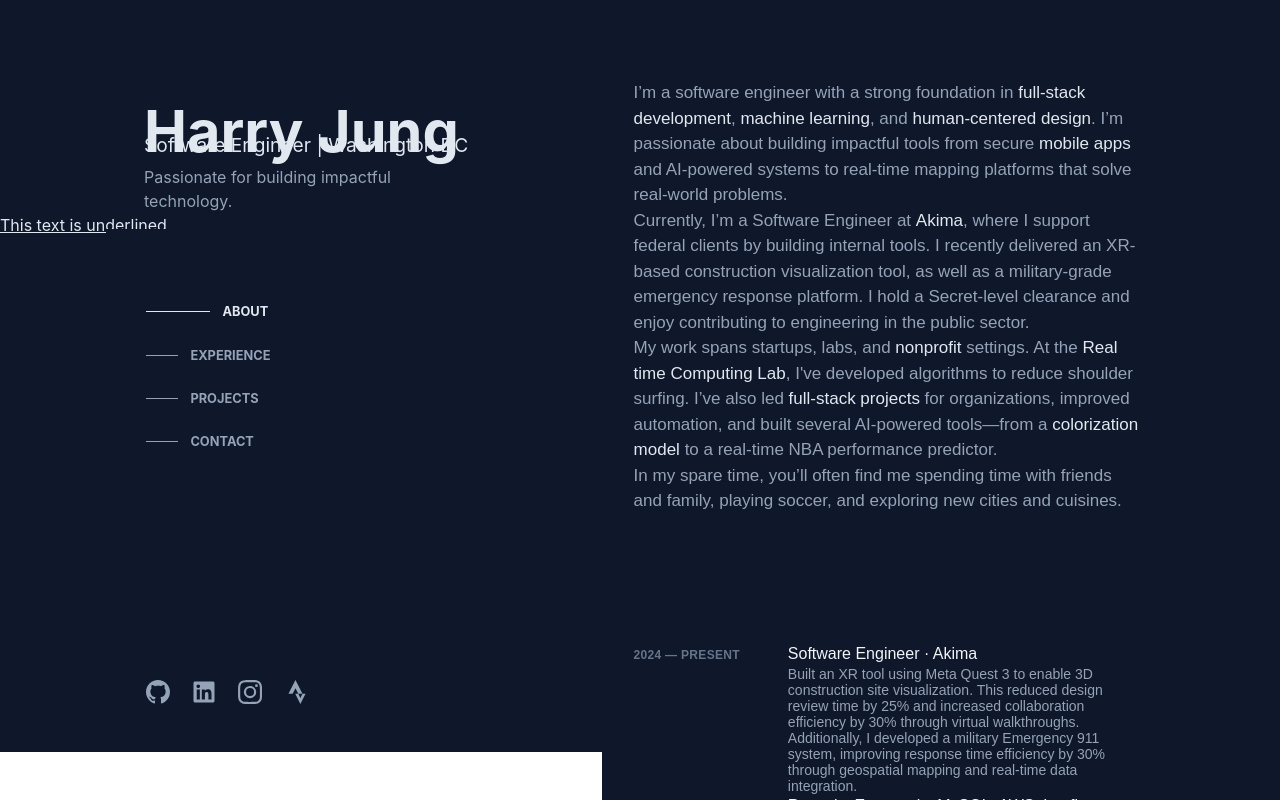
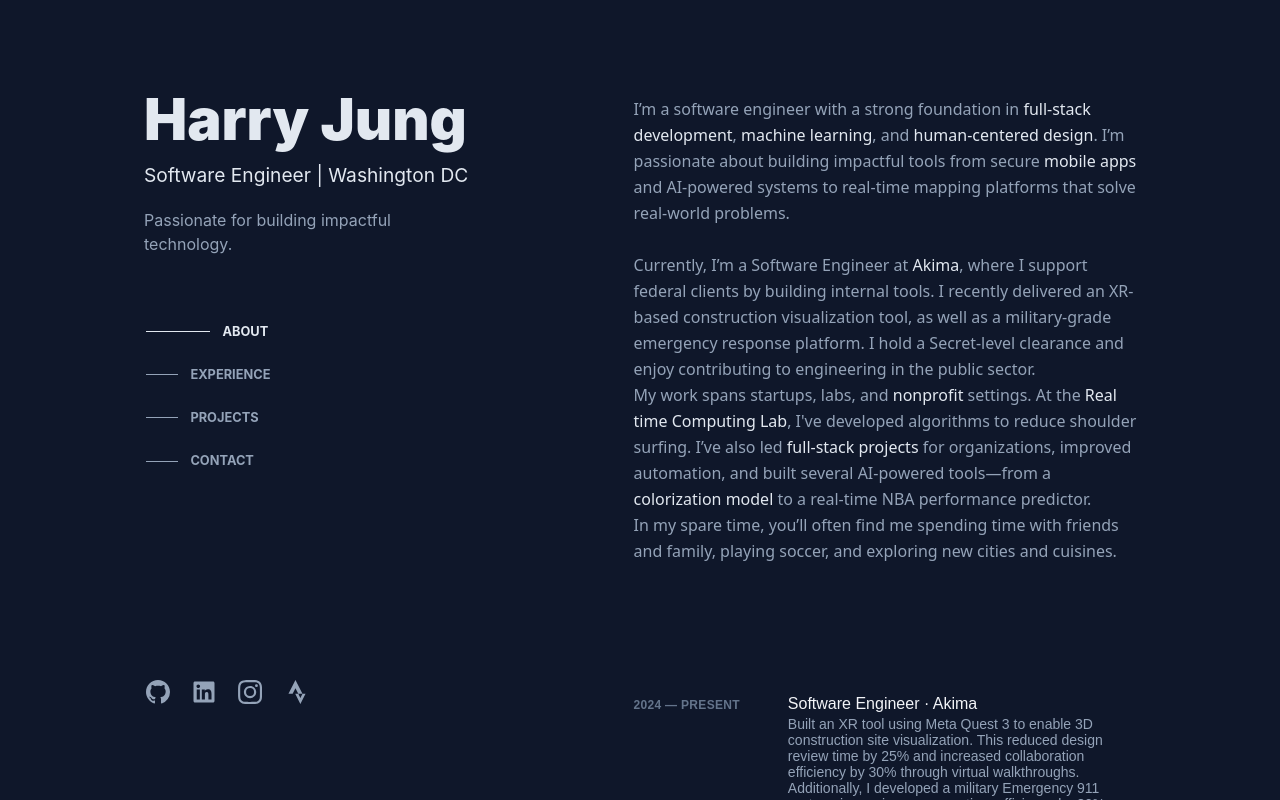
Before and after one commit to harryjng/personalWebsite, a React (Create React App) app: page / in a window 1280 px wide. Built offline with nearby package versions, Linux system fonts and the light colour scheme.

Commit message:
furnished about me styling

```diff
--- a/src/App.css
+++ b/src/App.css
@@ -3,6 +3,7 @@
   height: 100%;
   margin: 0;
   font-family: 'Inter', sans-serif;
+background-color: rgb(15 23 42);
 }
 
 .split-layout {
@@ -21,6 +22,7 @@
   max-width: 690px;
   /* Ensure the cursor shows it's interactive */
   cursor: grab;
+
 }
 
 .left-fixed:active {
--- a/src/components/About.css
+++ b/src/components/About.css
@@ -1,24 +1,26 @@
 .about-section {
-    padding-top: 3rem;
-    margin-right: 6.8rem;
-  color: rgb(148 163 184); /* Default text color */
-  line-height: 1.5;
-  font-size: 17px;
-  font-weight: 400;
-  font-family:Arial, Helvetica, sans-serif;
+  margin-top: 4rem;
+      margin-right: 6.8rem;
+  line-height: 1.625;
+  font-size: 1rem;
+  font-family: sans-serif;
+  color: rgb(148, 163, 184);
+margin-bottom: 1rem;
+  -webkit-font-smoothing: antialiased;
+
 }
 
 
 .highlight-word {
-    color: #e2e8f0;
-  font-size: 17px;
-
   font-weight: 500;
+  color: #e2e8f0;
   text-decoration: none;
   transition: color 0.3s ease;
 
 }
 
 .highlight-word:hover {
-  color: #4DB6AC;
+  /* color: #4DB6AC; */
+
+color: #5eead4;
 }
--- a/src/components/About.js
+++ b/src/components/About.js
@@ -3,11 +3,11 @@
 export default function Hero() {
     return (
         <section id="AboutMe" className="about-section">
-            <div className='about'>
+            <div class="mb-4 font-medium text-slate-400 text-base leading-relaxed font-sans antialiased selection:bg-teal-300 selection:text-teal-900">
                 <p>
                     I’m a software engineer with a strong foundation in <a href="https://www.akima.com/opcos/cloud-lake-technology-data-analytics/" target="_blank" rel="noopener noreferrer" className='highlight-word'>full-stack development</a>,
                     <a href="https://github.com/AwrodHaghiTabrizi/UMARV-CV-LaneDetection" target="_blank" rel="noopener noreferrer" className='highlight-word'> machine learning</a>, and <a href="https://zetapi.tech" target="_blank" rel="noopener noreferrer" className='highlight-word'>human-centered design</a>. I’m passionate about building impactful tools
-                    from secure <a href="https://github.com/HostYourVoice/Skilt" target="_blank" rel="noopener noreferrer" className='highlight-word'>mobile apps</a> and AI-powered systems to real-time mapping platforms that solve real-world problems.
+                    from secure <a href="https://github.com/HostYourVoice/Skilt" target="_blank" rel="noopener noreferrer" className='highlight-word'>mobile apps</a> and AI-powered systems to real-time mapping platforms that solve real-world problems. <br /><br />
                 </p>
                 <p>
                     Currently, I’m a Software Engineer at <a href="http://akima.com" target="_blank" rel="noopener noreferrer" className='highlight-word'>Akima</a>, where I support federal
--- a/src/components/Hero.js
+++ b/src/components/Hero.js
@@ -6,12 +6,11 @@
   return (
     <section id="AboutMe" className="hero-section">
       {/* <img src={profileImage} alt="profile" className="profile-img" /> */}
-      <h1 className='Name'>Harry Jung</h1>
-      <p className="hero-tagline" >Software Engineer | Washington DC</p>
+      <h1 class="text-[3.6rem] mt-3 ml-36 font-black">Harry Jung</h1>
+      <p class="text-[1.2rem] text-slate-200 -mt-[0.1rem] ml-36 mb-3.5">Software Engineer | Washington DC</p>
       <p className="hero-description">
         Passionate for building impactful technology.
       </p>
-      <p class="underline">This text is underlined.</p>
 
       <Navbar />
     </section>
```
